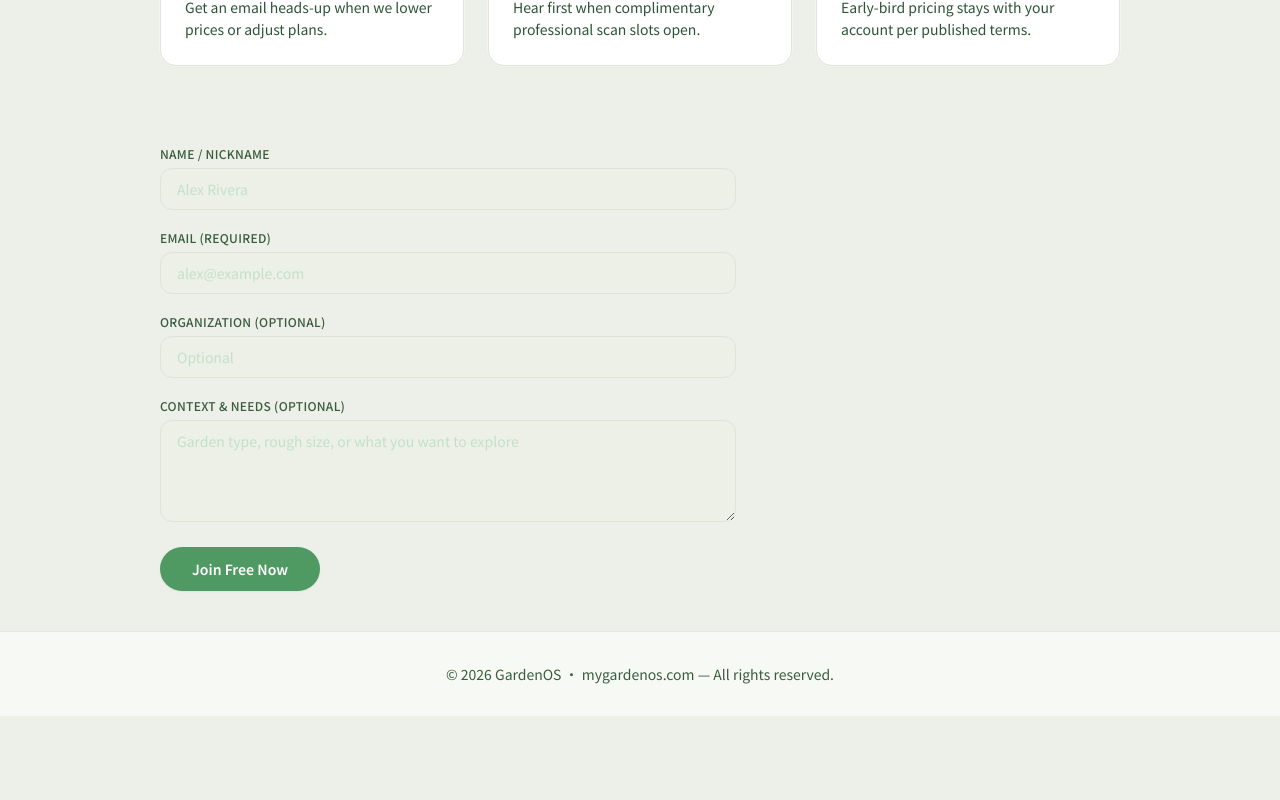
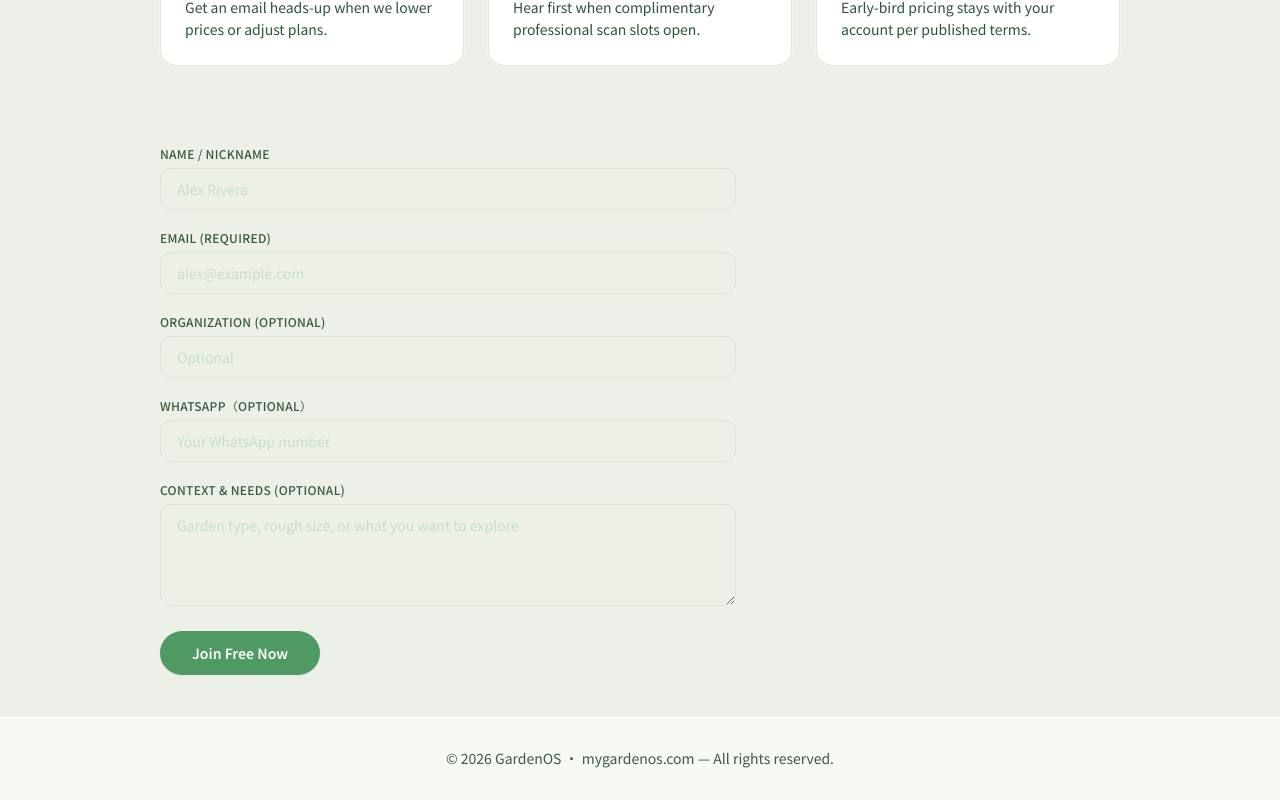
Before and after one commit to GardenOS/gardenos-website, a Next.js app: page /en/register in a window 1280 px wide. Shown: the part 568-1368 px from the top of the page. Before the commit the page ends 1284 px from the top, so only its background shows below. Built offline with nearby package versions, Linux system fonts and the light colour scheme; no server answers.

Commit message:
feat: 注册表单新增微信/WhatsApp字段

```diff
--- a/messages/en.json
+++ b/messages/en.json
@@ -207,6 +207,8 @@
     "labelName": "Name / nickname",
     "labelEmail": "Email (required)",
     "labelOrg": "Organization (optional)",
+    "labelOptionalContact": "WhatsApp（optional）",
+    "placeholderOptionalContact": "Your WhatsApp number",
     "labelScenario": "Context & needs (optional)",
     "placeholderName": "Alex Rivera",
     "placeholderEmail": "alex@example.com",
@@ -214,7 +216,8 @@
     "placeholderScenario": "Garden type, rough size, or what you want to explore",
     "submit": "Join Free Now",
     "submitInFlight": "Submitting…",
-    "submitSuccess": "Thanks for joining! We'll be in touch.",
+    "successTitle": "You're in! 🎉",
+    "successBody": "We've received your details and will email you as soon as prices drop or events are confirmed.",
     "submitError": "We could not submit your registration right now. Please try again.",
     "submitMissingConfig": "Registration is temporarily unavailable. Please try again later."
   },
--- a/messages/zh.json
+++ b/messages/zh.json
@@ -207,6 +207,8 @@
     "labelName": "姓名 / 昵称",
     "labelEmail": "邮箱（必填）",
     "labelOrg": "组织（可选）",
+    "labelOptionalContact": "微信号（可选）",
+    "placeholderOptionalContact": "你的微信 ID",
     "labelScenario": "场景与需求（可选）",
     "placeholderName": "例如：王小明",
     "placeholderEmail": "name@example.com",
@@ -214,7 +216,8 @@
     "placeholderScenario": "简单描述你的花园类型、面积或想了解的功能等",
     "submit": "立即免费注册",
     "submitInFlight": "提交中…",
-    "submitSuccess": "感谢注册！我们会第一时间通知你。",
+    "successTitle": "感谢注册！🎉",
+    "successBody": "我们已收到你的信息，会在第一时间通过邮件通知你价格动态和活动安排。",
     "submitError": "提交失败，请稍后再试。",
     "submitMissingConfig": "注册服务暂时不可用，请稍后再试。"
   },
--- a/src/app/[locale]/register/page.tsx
+++ b/src/app/[locale]/register/page.tsx
@@ -60,18 +60,22 @@ export default async function RegisterPage({ params }: Props) {
           {t("formSectionTitle")}
         </h2>
         <RegisterForm
+          locale={locale}
           copy={{
             labelName: t("labelName"),
             labelEmail: t("labelEmail"),
             labelOrg: t("labelOrg"),
+            labelOptionalContact: t("labelOptionalContact"),
             labelScenario: t("labelScenario"),
             placeholderName: t("placeholderName"),
             placeholderEmail: t("placeholderEmail"),
             placeholderOrg: t("placeholderOrg"),
+            placeholderOptionalContact: t("placeholderOptionalContact"),
             placeholderScenario: t("placeholderScenario"),
             submit: t("submit"),
             submitInFlight: t("submitInFlight"),
-            submitSuccess: t("submitSuccess"),
+            successTitle: t("successTitle"),
+            successBody: t("successBody"),
             submitError: t("submitError"),
             submitMissingConfig: t("submitMissingConfig"),
           }}
--- a/src/app/api/register/route.ts
+++ b/src/app/api/register/route.ts
@@ -12,6 +12,8 @@ export async function POST(request: Request) {
     const fullName = String(formData.get("fullName") ?? "").trim();
     const email = String(formData.get("email") ?? "").trim();
     const organization = String(formData.get("organization") ?? "").trim();
+    const optionalContact = String(formData.get("optionalContact") ?? "").trim();
+    const registerLocale = String(formData.get("registerLocale") ?? "").trim();
     const scenarioNeeds = String(formData.get("scenarioNeeds") ?? "").trim();
 
     if (!email) {
@@ -33,17 +35,23 @@ export async function POST(request: Request) {
       );
     }
 
+    const fields: Record<string, unknown> = {
+      "Full Name": fullName || undefined,
+      Email: email,
+      Organization: organization || undefined,
+      "Scenario & Needs": scenarioNeeds || undefined,
+    };
+
+    if (optionalContact) {
+      if (registerLocale === "zh") {
+        fields["WeChat ID"] = optionalContact;
+      } else if (registerLocale === "en") {
+        fields.Phone = optionalContact;
+      }
+    }
+
     const payload: AirtableCreateRecordsPayload = {
-      records: [
-        {
-          fields: {
-            "Full Name": fullName || undefined,
-            Email: email,
-            Organization: organization || undefined,
-            "Scenario & Needs": scenarioNeeds || undefined,
-          },
-        },
-      ],
+      records: [{ fields }],
     };
 
     const res = await fetch(`https://api.airtable.com/v0/${baseId}/${encodeURIComponent(tableName)}`, {
--- a/src/components/RegisterForm.tsx
+++ b/src/components/RegisterForm.tsx
@@ -6,37 +6,43 @@ export type RegisterFormCopy = {
   labelName: string;
   labelEmail: string;
   labelOrg: string;
+  labelOptionalContact: string;
   labelScenario: string;
   placeholderName: string;
   placeholderEmail: string;
   placeholderOrg: string;
+  placeholderOptionalContact: string;
   placeholderScenario: string;
   submit: string;
   submitInFlight: string;
-  submitSuccess: string;
+  successTitle: string;
+  successBody: string;
   submitError: string;
   submitMissingConfig: string;
 };
 
 type Props = {
+  locale: string;
   copy: RegisterFormCopy;
 };
 
 const inputClass =
   "w-full rounded-xl border border-garden-200 bg-garden-50/80 px-4 py-2.5 text-sm text-garden-900 outline-none ring-garden-500/30 placeholder:text-garden-400";
 
-export function RegisterForm({ copy }: Props) {
+export function RegisterForm({ locale, copy }: Props) {
   const [isSubmitting, setIsSubmitting] = useState(false);
-  const [status, setStatus] = useState<{ kind: "success" | "error"; message: string } | null>(null);
+  const [submitted, setSubmitted] = useState(false);
+  const [errorMessage, setErrorMessage] = useState<string | null>(null);
 
   async function handleSubmit(event: FormEvent<HTMLFormElement>) {
     event.preventDefault();
 
     const form = event.currentTarget;
     const formData = new FormData(form);
+    formData.set("registerLocale", locale);
 
     setIsSubmitting(true);
-    setStatus(null);
+    setErrorMessage(null);
 
     try {
       const response = await fetch("/api/register", {
@@ -55,17 +61,34 @@ export function RegisterForm({ copy }: Props) {
             ? copy.submitMissingConfig
             : data?.error || copy.submitError;
 
-        setStatus({ kind: "error", message });
+        setErrorMessage(message);
         return;
       }
 
       form.reset();
-      setStatus({ kind: "success", message: copy.submitSuccess });
+      setSubmitted(true);
     } catch {
-      setStatus({ kind: "error", message: copy.submitError });
+      setErrorMessage(copy.submitError);
     } finally {
       setIsSubmitting(false);
     }
+  }
+
+  if (submitted) {
+    return (
+      <div
+        className="rounded-2xl border border-garden-300/80 bg-gradient-to-br from-garden-50 to-white px-6 py-8 shadow-sm sm:px-8 sm:py-10"
+        role="status"
+        aria-live="polite"
+      >
+        <h3 className="text-balance text-xl font-semibold tracking-tight text-garden-800 sm:text-2xl">
+          {copy.successTitle}
+        </h3>
+        <p className="mt-4 max-w-lg text-pretty text-base leading-relaxed text-garden-700">
+          {copy.successBody}
+        </p>
+      </div>
+    );
   }
 
   return (
@@ -122,6 +145,22 @@ export function RegisterForm({ copy }: Props) {
       <div>
         <label
           className="mb-1.5 block text-xs font-medium uppercase tracking-wide text-garden-700"
+          htmlFor="reg-optional-contact"
+        >
+          {copy.labelOptionalContact}
+        </label>
+        <input
+          id="reg-optional-contact"
+          name="optionalContact"
+          type="text"
+          autoComplete="off"
+          className={inputClass}
+          placeholder={copy.placeholderOptionalContact}
+        />
+      </div>
+      <div>
+        <label
+          className="mb-1.5 block text-xs font-medium uppercase tracking-wide text-garden-700"
           htmlFor="reg-scenario"
         >
           {copy.labelScenario}
@@ -141,17 +180,9 @@ export function RegisterForm({ copy }: Props) {
       >
         {isSubmitting ? copy.submitInFlight : copy.submit}
       </button>
-      {status ? (
-        <p
-          className={
-            status.kind === "success"
-              ? "text-sm font-medium text-garden-800"
-              : "text-sm text-red-700"
-          }
-          role="status"
-          aria-live="polite"
-        >
-          {status.message}
+      {errorMessage ? (
+        <p className="text-sm leading-relaxed text-red-700" role="alert">
+          {errorMessage}
         </p>
       ) : null}
     </form>
```
